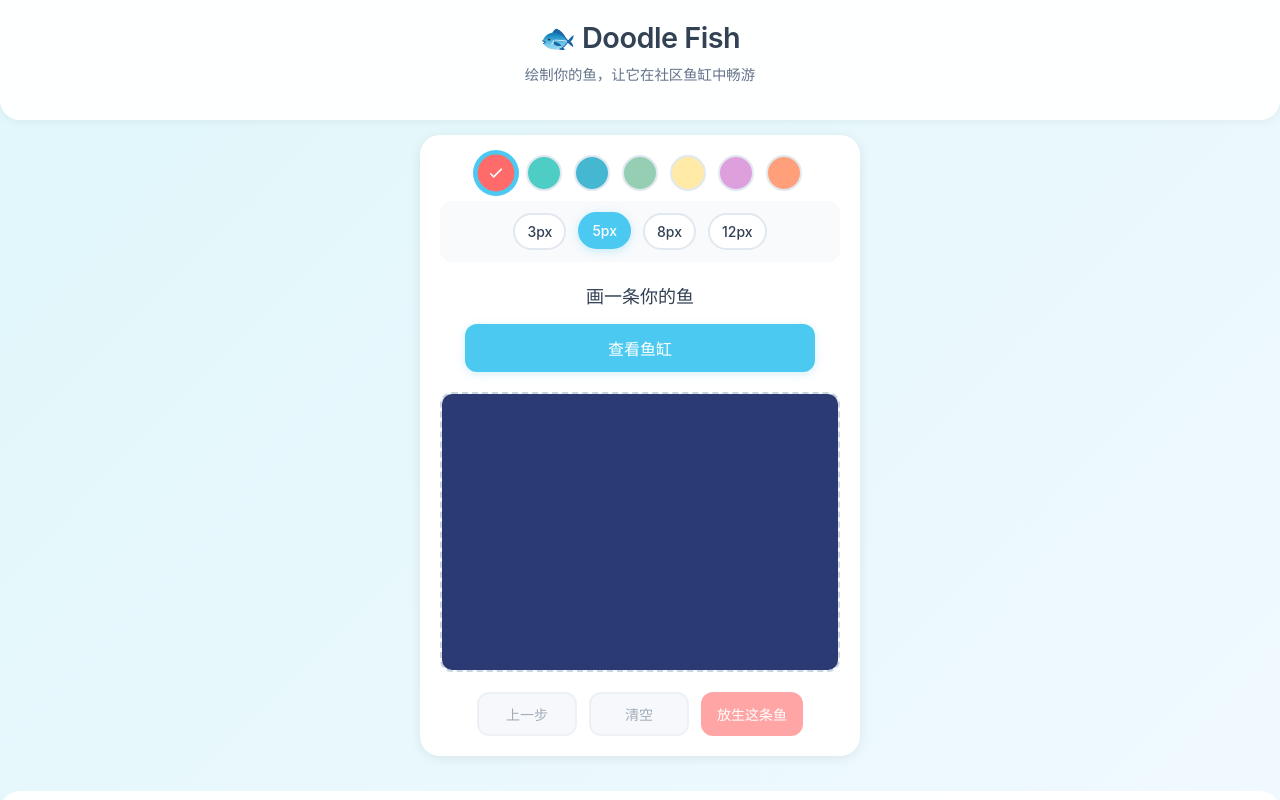
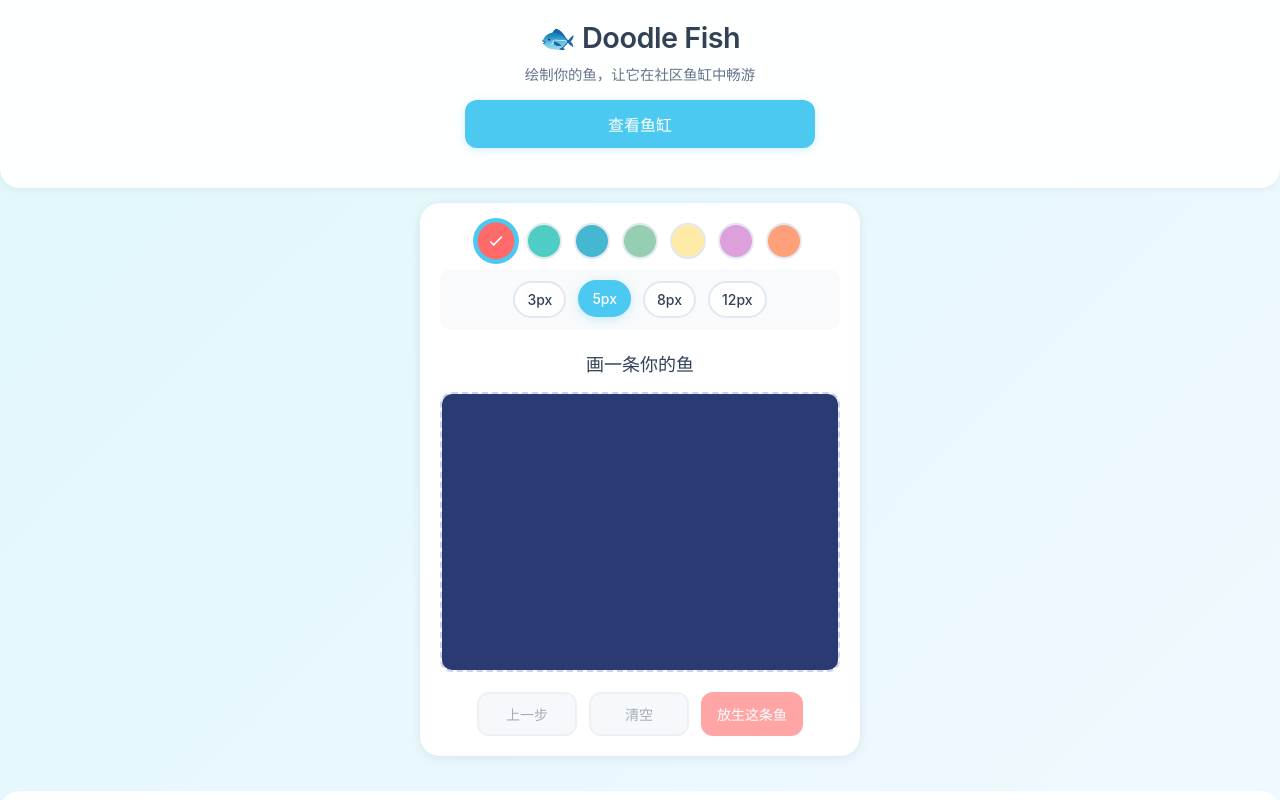
Before and after one commit to SpecSu/doodlecrew, a React (Vite) app in the folder fish-doodle-v2/: page / in a window 1280 px wide. Both pictures are taken after a click on the button "画一条新鱼". Built offline with nearby package versions, Linux system fonts and the light colour scheme; no server answers.

Commit message:
将"查看鱼缸"按钮移动到App.tsx页头区域副标题"绘制你的鱼，让它在社区鱼缸中畅游"下方；移除DrawingTool组件中相关代码；修复TypeScript类型定义

```diff
--- a/fish-doodle-v2/src/App.tsx
+++ b/fish-doodle-v2/src/App.tsx
@@ -206,6 +206,16 @@ function App() {
     <header className="app-header">
       <h1 className="app-title">🐟 Doodle Fish</h1>
       <p className="app-subtitle">绘制你的鱼，让它在社区鱼缸中畅游</p>
+      {currentView === 'drawing' && (
+        <div className="view-tank-container">
+          <button
+            onClick={() => setCurrentView('tank')}
+            className="control-button tank-button"
+          >
+            查看鱼缸
+          </button>
+        </div>
+      )}
     </header>
   );
 
@@ -223,7 +233,6 @@ function App() {
         {currentView === 'drawing' ? (
           <DrawingTool
             onDrawingComplete={handleDrawingComplete}
-            onViewFishTank={() => setCurrentView('tank')}
             color={selectedColor}
             onColorChange={setSelectedColor}
           />
--- a/fish-doodle-v2/src/components/DrawingTool.tsx
+++ b/fish-doodle-v2/src/components/DrawingTool.tsx
@@ -4,7 +4,6 @@ import './DrawingTool.css';
 
 const DrawingTool: React.FC<DrawingToolProps> = ({
   onDrawingComplete,
-  onViewFishTank,
   color,
   onColorChange
 }) => {
@@ -260,16 +259,6 @@ const DrawingTool: React.FC<DrawingToolProps> = ({
       {/* 提示文案 */}
       <h2 style={{ color: '#334155', fontSize: '18px', margin: '16px 0', textAlign: 'center', fontWeight: '500' }}>画一条你的鱼</h2>
 
-      {/* 查看鱼缸按钮 - 移到页头区域副标题下方 */}
-      <div className="view-tank-container">
-        <button
-          onClick={onViewFishTank}
-          className="control-button tank-button"
-        >
-          查看鱼缸
-        </button>
-      </div>
-
       {/* 画布 */}
       <canvas
         ref={canvasRef}
--- a/fish-doodle-v2/src/types.ts
+++ b/fish-doodle-v2/src/types.ts
@@ -29,7 +29,7 @@ export interface Fish {
 // 定义绘图工具的类型
 export interface DrawingToolProps {
   onDrawingComplete: (fish: Fish) => void;
-  onViewFishTank: () => void;
+  onViewFishTank?: () => void; // 可选属性
   color: string;
   onColorChange: (color: string) => void;
 }
```
